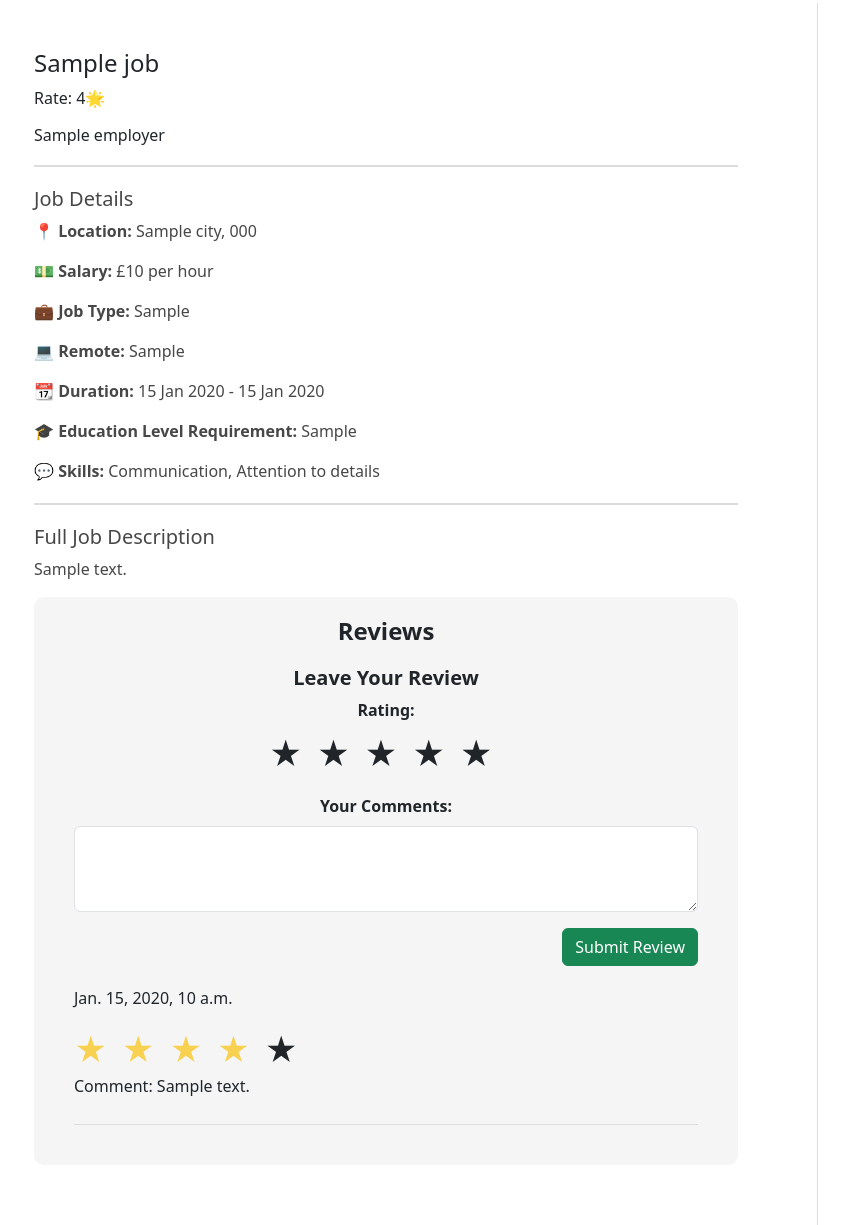
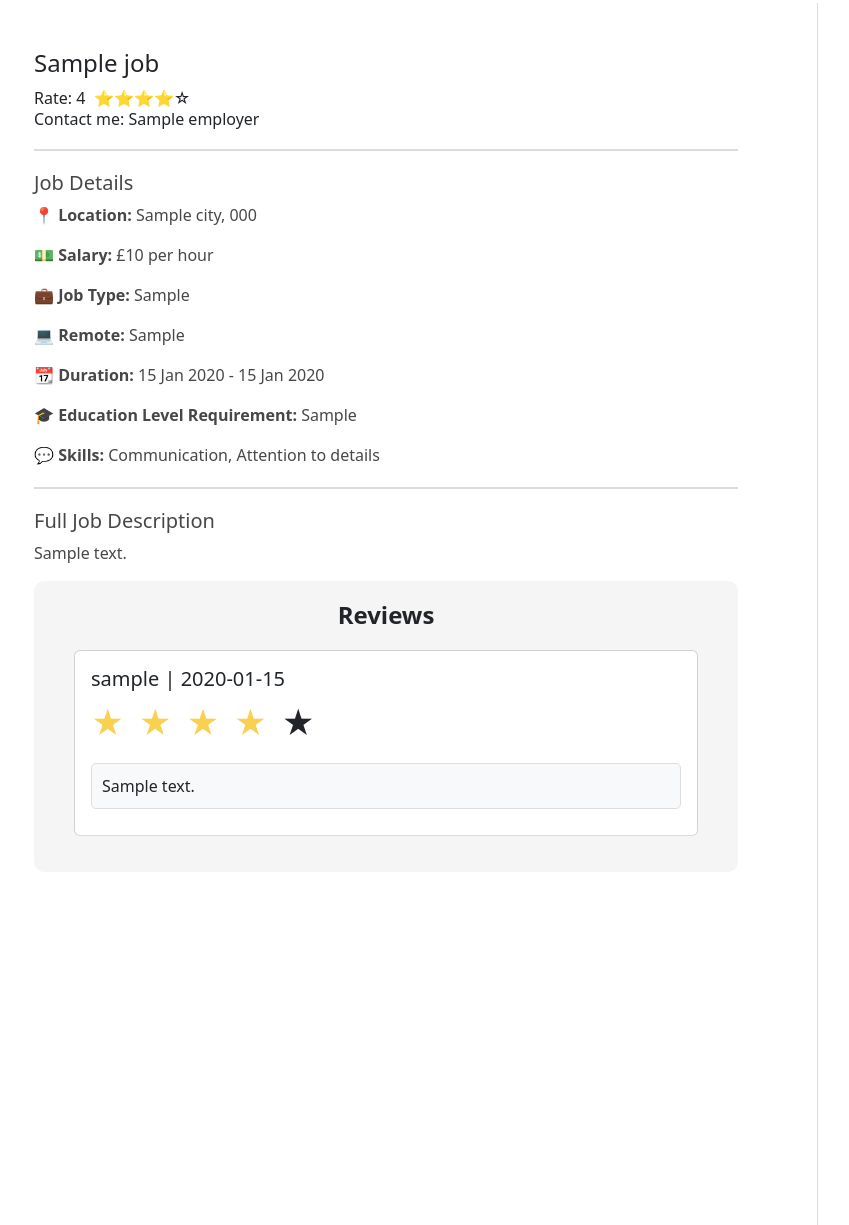
Before and after one commit to NaCN-Azure/It09-Django, a Django app: template templates/job-detail.html in a window 1280 px wide. Shown: the part 71-1296 px from the top of the page, without its empty margins (163-1012 px from the left). Run offline with Django 4.2, Linux system fonts and the light colour scheme; the template is opened without the code that fills it: most values are stand-ins (such as "Sample title", 1, 10 or a date in 2020).

Commit message:
feedbacks adds

```diff
--- a/application/views/feedback_views.py
+++ b/application/views/feedback_views.py
@@ -47,12 +47,12 @@ return the feedbacks list for the user
 @login_required
 def get_feedbacks_by_user_view(request, user_id):
     feedbacks = feedback_service.get_feedbacks_by_user(user_id)
-    feedbacks_data = list(feedbacks.values('user','job__title','rate','comment','date','job_id'))
+    feedbacks_data = list(feedbacks.values('user','job__title','rate','comment','date','job_id','user__user_name'))
     return JsonResponse({'feedbacks': feedbacks_data})
 
 @require_http_methods(["GET"])
 @login_required
 def get_feedbacks_by_job_view(request, job_id):
     feedbacks = feedback_service.get_feedbacks_by_job(job_id)
-    feedbacks_data = list(feedbacks.values('user','job__title','rate','comment','date','job_id'))
+    feedbacks_data = list(feedbacks.values('user','job__title','rate','comment','date','user__user_name'))
     return JsonResponse({'feedbacks': feedbacks_data})
--- a/application/views/job_views.py
+++ b/application/views/job_views.py
@@ -26,7 +26,8 @@ def job_detail(request, job_id):
         'job_industry_choices':Job.JOB_INDUSTRY_CHOICES
     }
     feedbacks = feedback_service.get_feedbacks_by_job(job)
-    return render(request,'job-detail.html', {'job': job, 'feedbacks': feedbacks,'select': select})
+    average_rate = feedback_service.job_average_rate(request,job_id)
+    return render(request,'job-detail.html', {'job': job, 'feedbacks': feedbacks,'select': select,'average_rate':average_rate})
 
 @login_required
 def user_info(request):
--- a/templates/job-detail.html
+++ b/templates/job-detail.html
@@ -113,6 +113,14 @@
             .modal-content {
                 padding: 20px;
             }
+            .comment-box {
+                background-color: #f8f9fa;
+                border: 1px solid #ddd;
+                border-radius: 5px;
+                padding: 10px;
+                margin-top: 10px;
+            }
+
 
         </style>
 
@@ -121,8 +129,11 @@
 
                 <div class="col-8 offset-md-1">
                     <h4> {{ job.title }}</h4>
-                    <p>Rate: {{ average_rate }}&#127775;</p>
-                    <h6>{{ job.employer }} </h6>
+                    <div style="display: flex; align-items: center;">
+                        <p style="margin: 0;">Rate: <span id="averageRate">{{average_rate}}&nbsp;&nbsp;</span></p>
+                    <div id="averageRateStars"></div>
+                    </div>
+                    <h6>Contact me: {{ job.employer }} </h6>
 
                     <div class = "job-details">
                         <h5>Job Details</h5>
@@ -144,6 +155,7 @@
                     <div class="review-section text-center">
                         <h4><b>Reviews</b></h4>
 
+                        {% if user.type == 1 %}
                         <div class="review-form">
                             <h5><b>Leave Your Review</b></h5>
                             <div class="mb-3">
@@ -162,13 +174,16 @@
                             </div>
 
                             <div class="d-flex justify-content-end">
-                                <button class="btn btn-primary btn-success">Submit Review</button>
+                                <button class="btn btn-primary btn-success" id="submitReview">Submit Review</button>
                             </div>
                         </div>
+                        {% endif %}
 
                         {% for feedback in feedbacks %}
-                        <div class="review-block">
-                            <p>{{ feedback.date }}</p>
+                        <div class="card mb-3 review-block">
+                        <div class="card-body">
+                                    <h5 class="card-title">{{feedback.user.user_name}} | {{ feedback.date|date:"Y-m-d" }}</h5>
+                                    <p class="card-text">
                                         {% for star in "12345" %}
                                             {% if feedback.rate >= star|add:"0" %}
                                                 <span class="star full">&#9733;</span>
@@ -176,9 +191,9 @@
                                                 <span class="star">&#9733;</span>
                                             {% endif %}
                                         {% endfor %}
-
-                        <p>Comment: {{ feedback.comment }}</p>
-
+                                    </p>
+                                    <p class="card-text comment-box">{{ feedback.comment }}</p>
+                                </div>
                             </div>
                         {% endfor %}
 
@@ -323,6 +338,20 @@
             }
             });
             });
+
+            function renderStars(averageRate) {
+                const roundedRate = Math.round(averageRate);
+                let starsHtml = '';
+                for(let i = 1; i <= roundedRate ; i++) {
+                    starsHtml += '⭐';
+                }
+                for(let i = roundedRate + 1; i <= 5; i++) {
+                    starsHtml += '☆';
+                }
+                document.getElementById('averageRateStars').innerHTML = starsHtml;
+            }
+            const average_rate = {{ average_rate }};
+            renderStars(average_rate);
         </script>
 
         <!--for add comment in to database-->
@@ -388,20 +417,40 @@
                     alert(xhr.responseJSON.error);
                 }
             });
+        };
+
+
+        document.addEventListener("DOMContentLoaded", function() {
+                $('#submitReview').click(function(event) {
+                event.preventDefault();
+                var job_id = '{{ job.id }}';
+                var user_id = '{{ user.id }}';
+                var rate = $('#starRating').val();
+                var comment = $('#comment').val();
+                $.ajax({
+                    url: '{% url "create_feedback" %}',
+                    type: 'POST',
+                    contentType: 'application/json',
+                    data: JSON.stringify({
+                        job_id: job_id,
+                        user_id: user_id,
+                        rate: rate,
+                        comment: comment
+                    }),
+                    beforeSend: function(xhr) {
+                        xhr.setRequestHeader('X-CSRFToken', '{{ csrf_token }}');
+                    },
+                    success: function(response) {
+                        location.reload();
+                    },
+                    error: function() {
+                        alert('Failed to submit feedback.'); // 提示用户反馈添加失败
                     }
+                });
+            });
+        });
+
     </script>
-<!--        <script>-->
-<!--            document.addEventListener("DOMContentLoaded", function() {-->
-<!--            const applyNowButton = document.getElementById("applyNowButton");-->
-<!--            const applicationModal = new bootstrap.Modal(document.getElementById("applicationModal"));-->
-<!--            applyNowButton.addEventListener("click", function() {-->
-<!--                applicationModal.show();-->
-<!--            });-->
-<!--            });-->
-<!--        </script>-->
-
         {% endblock %}
-
     </body>
-
 </html>
```
Also changed, not shown: application/services/feedback_service.py (+6 -3 lines). Lines whose indentation alone changed are shown as unchanged.
